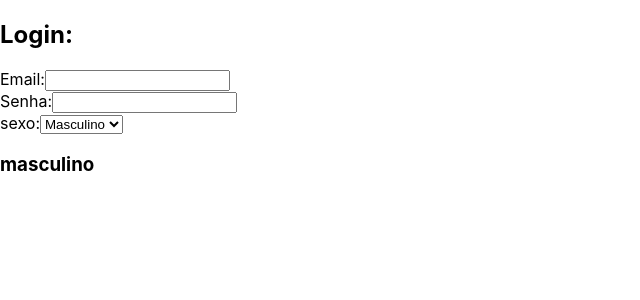
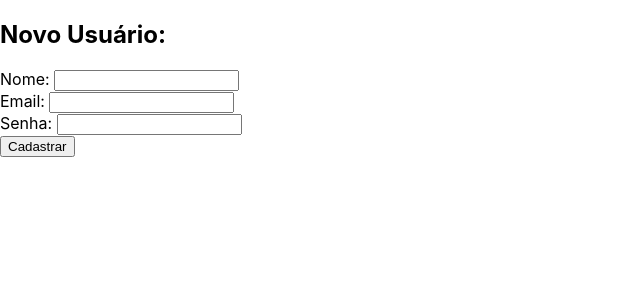
Before and after one commit to Thiagodessa41/React-estudo, a React (Create React App) app: page / in a window 1280 px wide. Shown: the top 300 px of the page, without its empty margins (0-640 px from the left). Built offline with nearby package versions, Linux system fonts and the light colour scheme.

Commit message:
Praticando com formulários

```diff
--- a/src/App.js
+++ b/src/App.js
@@ -5,44 +5,49 @@
 constructor(props){
   super(props);
   this.state = {
-    email: ' ',
-    senha: '',
-    sexo: 'masculino'
+       nome: '',
+       email: '',
+       senha: '',
+       error: ''
   };
-  this.trocaEmail=this.trocaEmail.bind(this);
-  this.trocaSexo=this.trocaSexo.bind(this);
+  this.cadastrar=this.cadastrar.bind(this);
   }
-  trocaEmail(e){
-    let valorDigitado = e.target.value;
-    this.setState({email: valorDigitado});
+  //função cadastrar
+    cadastrar(event){
+    const {nome, email, senha} = this.state;
+    //se nome, senha, email for diferente de vazio
+        if(nome !== '' && email !=='' && senha !=='' ){
+          alert(`Nome: ${nome} \nEmail: ${email} \nSenha: ${senha} `);
+        }else{
+          this.setState({error: 'Ops! Prencher todos os campos! '});
+        }
+
+    event.preventDefault(); // ele nao atualiza nossa pagina
   }
-  trocaSexo(e){
-    this.setState({sexo: e.target.value});
-  }
+
   render(){
    return(
       <div>
-        <h2>Login:</h2>
-          Email:
-          <input type="email" name="email" value={ this.state.email}
-          onChange={this.trocaEmail}/> <br/>
+        <h2>Novo Usuário:</h2>
+        {this.state.error && <p>{this.state.error}</p>}
+       <form onSubmit={this.cadastrar}>
+         <label>Nome: </label>
+          <input type="text" value={this.state.nome}
+               onChange={(e) => this.setState({nome: e.target.value })}/>
+               <br/>
 
-          Senha:
-          <input type="password" name="senha" value={this.state.senha}
-          onChange={(e)=> this.setState({senha: e.target.value})} /> <br/>
+          <label> Email: </label>
+          <input type="email" value={this.state.email}
+                onChange={(e)=> this.setState({email: e.target.value})}/>
+                <br/>
 
-          sexo:
-          <select name="sexo" value={this.state.sexo}
-           onChange={this.trocaSexo}>
-              <option value="masculino">Masculino</option>
-              <option value="feminino">Feminino</option>
-          </select>
+          <label> Senha: </label>
+          <input type="password" value={this.state.senha}
+                onChange={(e)=> this.setState({senha: e.target.value})}/>
+                <br/>
+                <button type="submit">Cadastrar</button>
+       </form>
 
-          <div>
-            <h3>{this.state.email}</h3>
-            <h3>{this.state.senha}</h3>
-            <h3>{this.state.sexo}</h3>
-          </div>
       </div>
    );
   }
```
